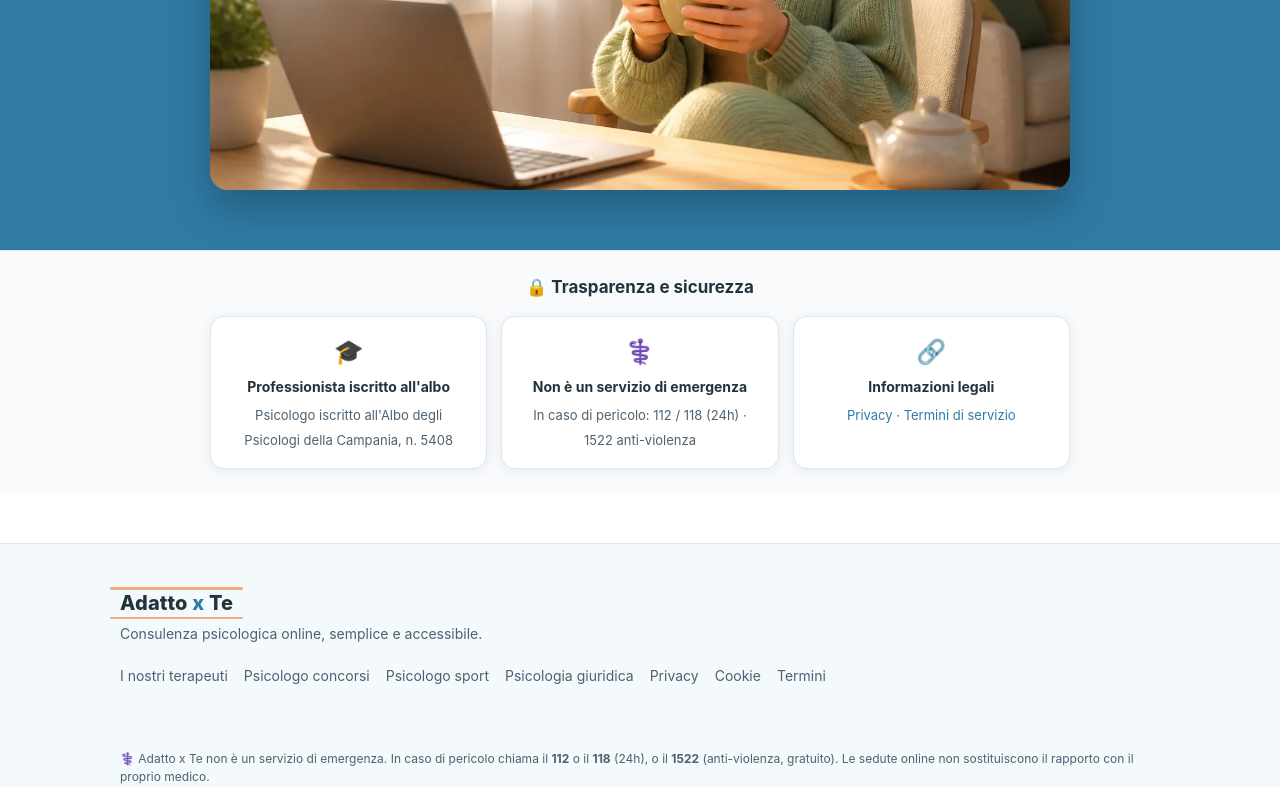
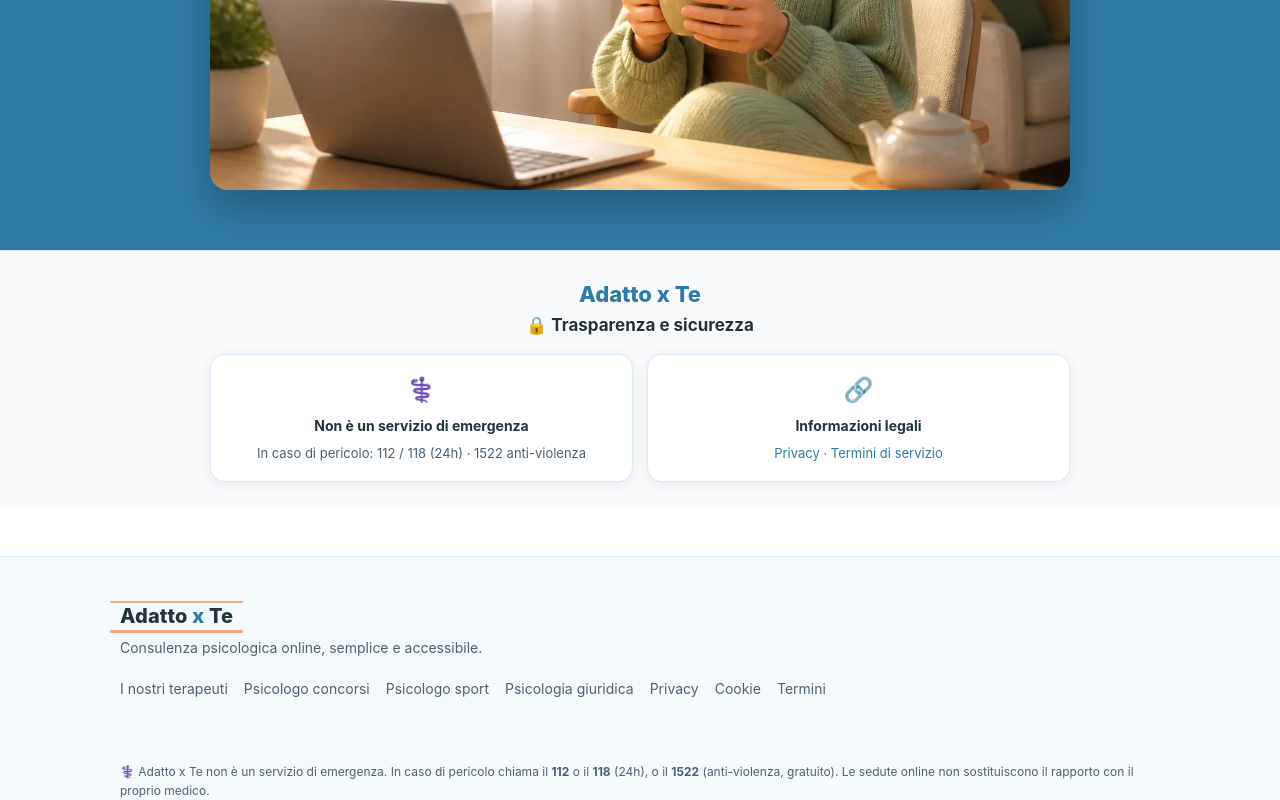
Before and after one commit to antonio-durso/adattoxte, a React (Vite) app in the folder frontend/: page / in a window 1280 px wide. Shown: the part 6438-7238 px from the top of the page. Built offline with nearby package versions, Linux system fonts and the light colour scheme; no server answers.

Commit message:
Fascia fiducia: Trasparenza e sicurezza sotto la scritta Adatto x Te, albo solo negli articoli

```diff
--- a/frontend/src/pages/Home.jsx
+++ b/frontend/src/pages/Home.jsx
@@ -298,16 +298,12 @@ export default function Home() {
         </div>
       </section>
 
-      {/* Fascia di fiducia e trasparenza (normativa sanitaria) */}
+      {/* Fascia di fiducia e trasparenza (normativa sanitaria) — sotto la scritta Adatto x Te */}
       <section style={{ background: '#f8fafc', borderTop: '1px solid #e2e8f0', padding: '26px 16px' }}>
         <div className="container" style={{ maxWidth: 900 }}>
+          <div style={{ textAlign: 'center', fontSize: 22, fontWeight: 800, color: '#2f7ba6', marginBottom: 4 }}>Adatto x Te</div>
           <h2 style={{ textAlign: 'center', fontSize: 17, margin: '0 0 18px' }}>🔒 {t('trust.title')}</h2>
           <div style={{ display: 'grid', gridTemplateColumns: 'repeat(auto-fit, minmax(220px, 1fr))', gap: 14, textAlign: 'center' }}>
-            <div className="card" style={{ padding: 16 }}>
-              <div style={{ fontSize: 24 }} aria-hidden="true">🎓</div>
-              <strong style={{ display: 'block', fontSize: 14, margin: '6px 0 4px' }}>{t('trust.professional')}</strong>
-              <span className="muted small">{t('trust.albo')}</span>
-            </div>
             <div className="card" style={{ padding: 16 }}>
               <div style={{ fontSize: 24 }} aria-hidden="true">⚕️</div>
               <strong style={{ display: 'block', fontSize: 14, margin: '6px 0 4px' }}>{t('trust.emergencyTitle')}</strong>
```
